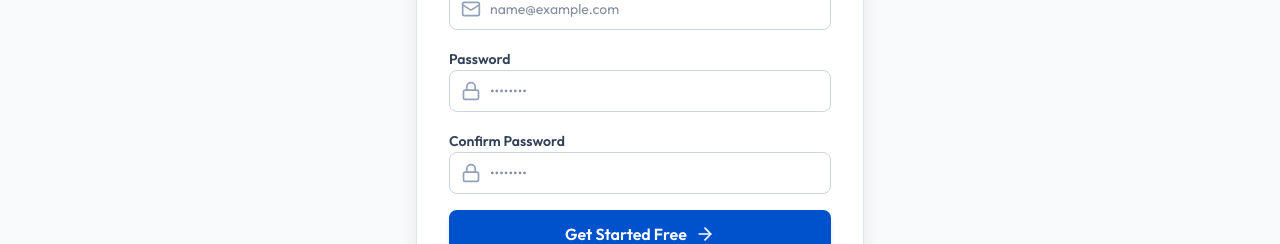
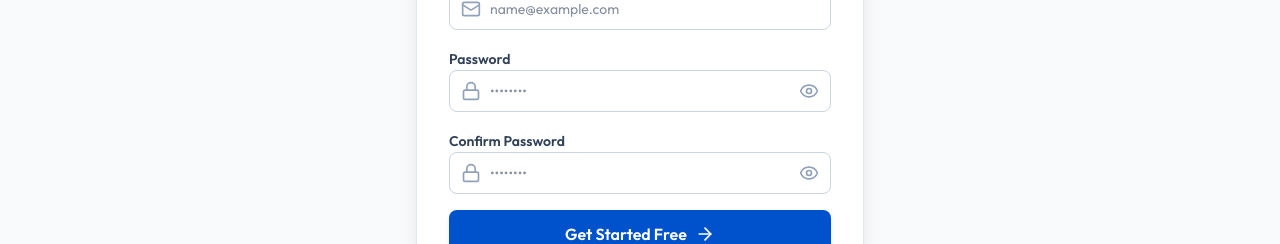
Before and after one commit to nguyenriver/Taskie, a React (Vite) app in the folder client/: page /register in a window 1280 px wide. Shown: the part 408-652 px from the top of the page. Built offline with nearby package versions, Linux system fonts and the light colour scheme.

Commit message:
feat: Add show password toggle icons to login and sign up pages

```diff
--- a/client/src/pages/LoginPage.tsx
+++ b/client/src/pages/LoginPage.tsx
@@ -4,7 +4,7 @@ import { useAuth } from '../context/AuthContext';
 import { api } from '../services/api';
 import type { AuthResponse } from '../types';
 import { Navbar } from '../components/Navbar';
-import { Layout, Mail, Lock, AlertCircle, ArrowRight } from 'lucide-react';
+import { Layout, Mail, Lock, AlertCircle, ArrowRight, Eye, EyeOff } from 'lucide-react';
 
 export const LoginPage: React.FC = () => {
   const { login } = useAuth();
@@ -12,6 +12,7 @@ export const LoginPage: React.FC = () => {
 
   const [email, setEmail] = useState('');
   const [password, setPassword] = useState('');
+  const [showPassword, setShowPassword] = useState(false);
   const [error, setError] = useState<string | null>(null);
   const [loading, setLoading] = useState(false);
 
@@ -83,13 +84,20 @@ export const LoginPage: React.FC = () => {
                 </span>
                 <input
                   id="password"
-                  type="password"
+                  type={showPassword ? "text" : "password"}
                   required
                   value={password}
                   onChange={(e) => setPassword(e.target.value)}
-                  className="w-full pl-10 pr-4 py-2.5 border border-slate-300 rounded-lg text-sm focus:outline-none focus:ring-2 focus:ring-brand-blue focus:border-transparent transition"
+                  className="w-full pl-10 pr-10 py-2.5 border border-slate-300 rounded-lg text-sm focus:outline-none focus:ring-2 focus:ring-brand-blue focus:border-transparent transition"
                   placeholder="••••••••"
                 />
+                <button
+                  type="button"
+                  onClick={() => setShowPassword(!showPassword)}
+                  className="absolute inset-y-0 right-0 pr-3 flex items-center text-slate-400 hover:text-slate-600 focus:outline-none cursor-pointer"
+                >
+                  {showPassword ? <EyeOff className="w-5 h-5" /> : <Eye className="w-5 h-5" />}
+                </button>
               </div>
             </div>
 
--- a/client/src/pages/RegisterPage.tsx
+++ b/client/src/pages/RegisterPage.tsx
@@ -4,7 +4,7 @@ import { useAuth } from '../context/AuthContext';
 import { api } from '../services/api';
 import type { AuthResponse } from '../types';
 import { Navbar } from '../components/Navbar';
-import { Layout, Mail, Lock, User as UserIcon, AlertCircle, ArrowRight } from 'lucide-react';
+import { Layout, Mail, Lock, User as UserIcon, AlertCircle, ArrowRight, Eye, EyeOff } from 'lucide-react';
 
 export const RegisterPage: React.FC = () => {
   const { login } = useAuth();
@@ -14,6 +14,8 @@ export const RegisterPage: React.FC = () => {
   const [email, setEmail] = useState('');
   const [password, setPassword] = useState('');
   const [confirmPassword, setConfirmPassword] = useState('');
+  const [showPassword, setShowPassword] = useState(false);
+  const [showConfirmPassword, setShowConfirmPassword] = useState(false);
   const [error, setError] = useState<string | null>(null);
   const [loading, setLoading] = useState(false);
 
@@ -117,13 +119,20 @@ export const RegisterPage: React.FC = () => {
                 </span>
                 <input
                   id="password"
-                  type="password"
+                  type={showPassword ? "text" : "password"}
                   required
                   value={password}
                   onChange={(e) => setPassword(e.target.value)}
-                  className="w-full pl-10 pr-4 py-2.5 border border-slate-300 rounded-lg text-sm focus:outline-none focus:ring-2 focus:ring-brand-blue focus:border-transparent transition"
+                  className="w-full pl-10 pr-10 py-2.5 border border-slate-300 rounded-lg text-sm focus:outline-none focus:ring-2 focus:ring-brand-blue focus:border-transparent transition"
                   placeholder="••••••••"
                 />
+                <button
+                  type="button"
+                  onClick={() => setShowPassword(!showPassword)}
+                  className="absolute inset-y-0 right-0 pr-3 flex items-center text-slate-400 hover:text-slate-600 focus:outline-none cursor-pointer"
+                >
+                  {showPassword ? <EyeOff className="w-5 h-5" /> : <Eye className="w-5 h-5" />}
+                </button>
               </div>
             </div>
 
@@ -135,13 +144,20 @@ export const RegisterPage: React.FC = () => {
                 </span>
                 <input
                   id="confirmPassword"
-                  type="password"
+                  type={showConfirmPassword ? "text" : "password"}
                   required
                   value={confirmPassword}
                   onChange={(e) => setConfirmPassword(e.target.value)}
-                  className="w-full pl-10 pr-4 py-2.5 border border-slate-300 rounded-lg text-sm focus:outline-none focus:ring-2 focus:ring-brand-blue focus:border-transparent transition"
+                  className="w-full pl-10 pr-10 py-2.5 border border-slate-300 rounded-lg text-sm focus:outline-none focus:ring-2 focus:ring-brand-blue focus:border-transparent transition"
                   placeholder="••••••••"
                 />
+                <button
+                  type="button"
+                  onClick={() => setShowConfirmPassword(!showConfirmPassword)}
+                  className="absolute inset-y-0 right-0 pr-3 flex items-center text-slate-400 hover:text-slate-600 focus:outline-none cursor-pointer"
+                >
+                  {showConfirmPassword ? <EyeOff className="w-5 h-5" /> : <Eye className="w-5 h-5" />}
+                </button>
               </div>
             </div>
 
```
